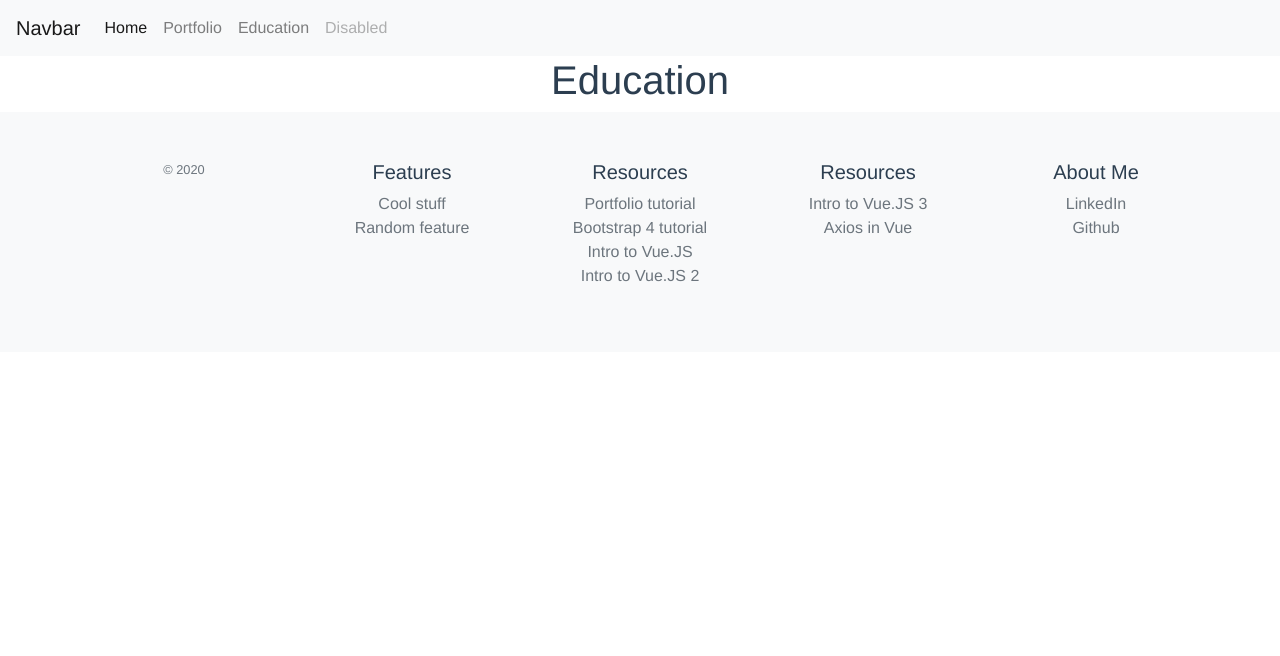
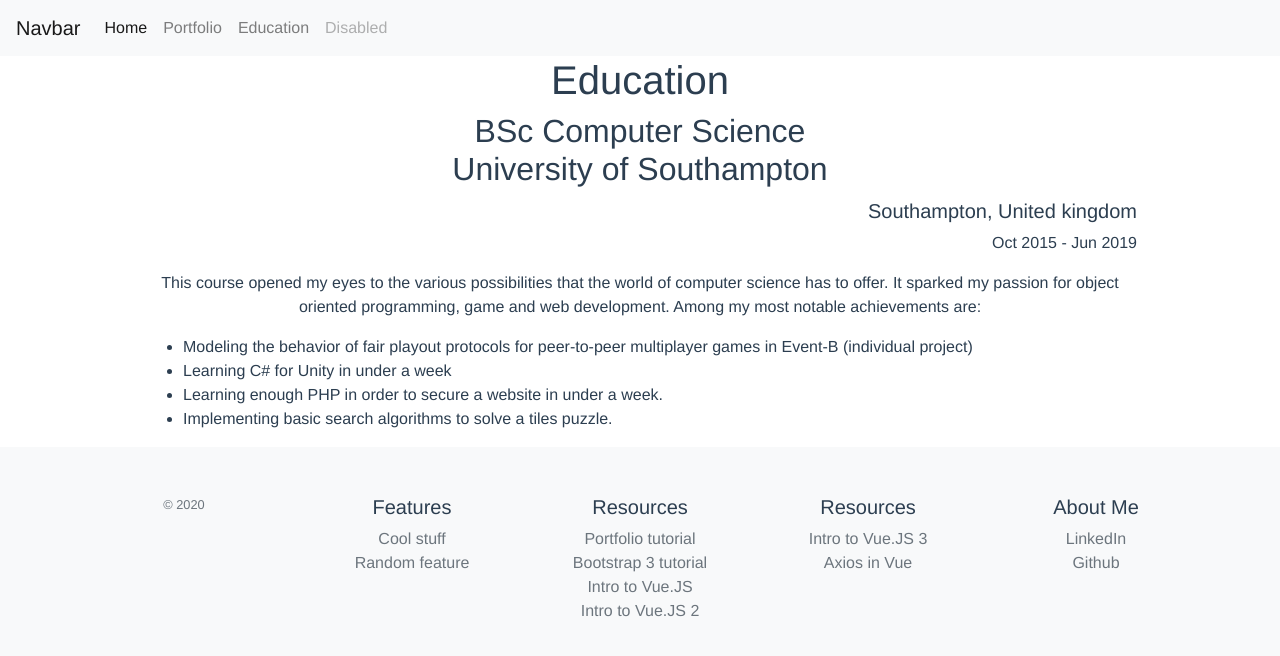
Before and after one commit to g-mirchev/vue-portfolio, a Vue app: page /#/education in a window 1280 px wide. Shown: the top 656 px of the page. Built offline with nearby package versions, Linux system fonts and the light colour scheme.

Commit message:
Added first part to the education section

```diff
--- a/src/components/Education.vue
+++ b/src/components/Education.vue
@@ -1,7 +1,58 @@
 <template>
     <div>
         <section class="education">
-             <h1>Education</h1>
+            <h1>Education</h1>
+            <div class="container">
+              <div class="flex">
+                    <div class="title">
+                        <h2>
+                            BSc Computer Science <br>
+                            University of Southampton
+                        </h2>
+                    </div>
+                    <div class="text-right locationdate">
+                        <h5>
+                            Southampton, United kingdom
+                        </h5>
+                        <p>
+                           Oct 2015 - Jun 2019
+                        </p>
+                    </div>
+              </div>
+              <div>
+                    <p>
+                        This course opened my eyes to the various possibilities that the
+                        world of computer science has to offer. It sparked my passion for
+                        object oriented programming, game and web development.
+                        Among my most notable achievements are:
+                    </p>
+                    <ul class="achievements text-left">
+                        <li>
+                            Modeling the behavior of fair playout protocols for peer-to-peer
+                            multiplayer games in Event-B (individual project)
+                        </li>
+                        <li>
+                            Learning C# for Unity in under a week
+                        </li>
+                        <li>
+                            Learning enough PHP in order to secure a website in under a
+                            week.
+                        </li>
+                        <li>
+                            Implementing basic search algorithms to solve a tiles puzzle.
+                        </li>
+                    </ul>
+                </div>
+             </div>
         </section>
     </div>
 </template>
+<style scoped>
+.education {
+    margin-left: 10%;
+    margin-right: 10%;
+}
+.locationdate {
+    margin-top: 10px;
+}
+</style>
--- a/src/components/includes/Footer.vue
+++ b/src/components/includes/Footer.vue
@@ -16,7 +16,7 @@
                     <h5>Resources</h5>
                     <ul class="list-unstyled text-small">
                         <li><a class="text-muted" href="https://codesource.io/building-a-portfolio-website-with-vue-and-bootstrap/">Portfolio tutorial</a></li>
-                        <li><a class="text-muted" href="https://www.w3schools.com/bootstrap4/">Bootstrap 4 tutorial</a></li>
+                        <li><a class="text-muted" href="https://www.w3schools.com/bootstrap">Bootstrap 3 tutorial</a></li>
                         <li><a class="text-muted" href="https://css-tricks.com/intro-to-vue-1-rendering-directives-events/">Intro to Vue.JS</a></li>
                         <li><a class="text-muted" href="https://css-tricks.com/intro-to-vue-2-components-props-slots/">Intro to Vue.JS 2</a></li>
                     </ul>
```
